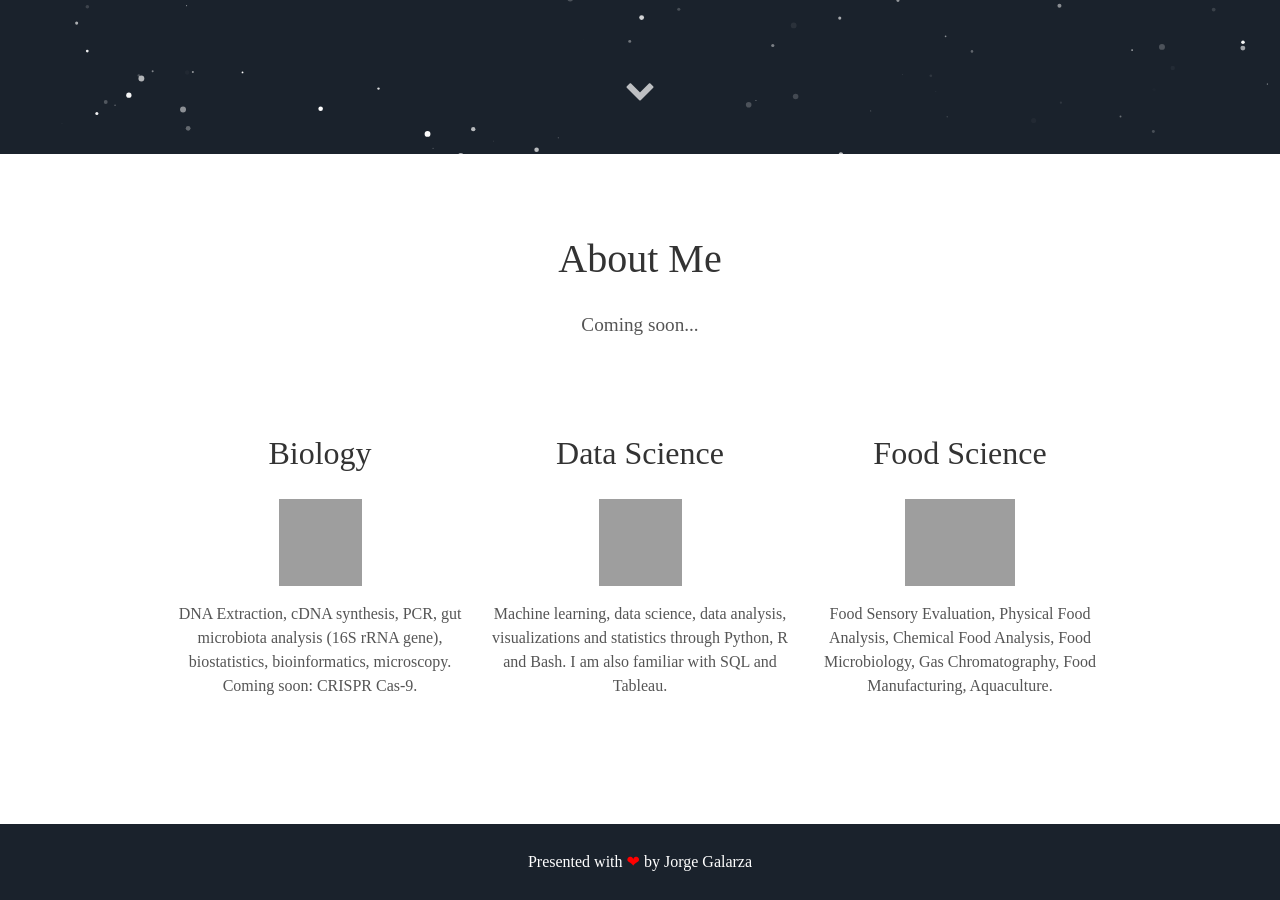
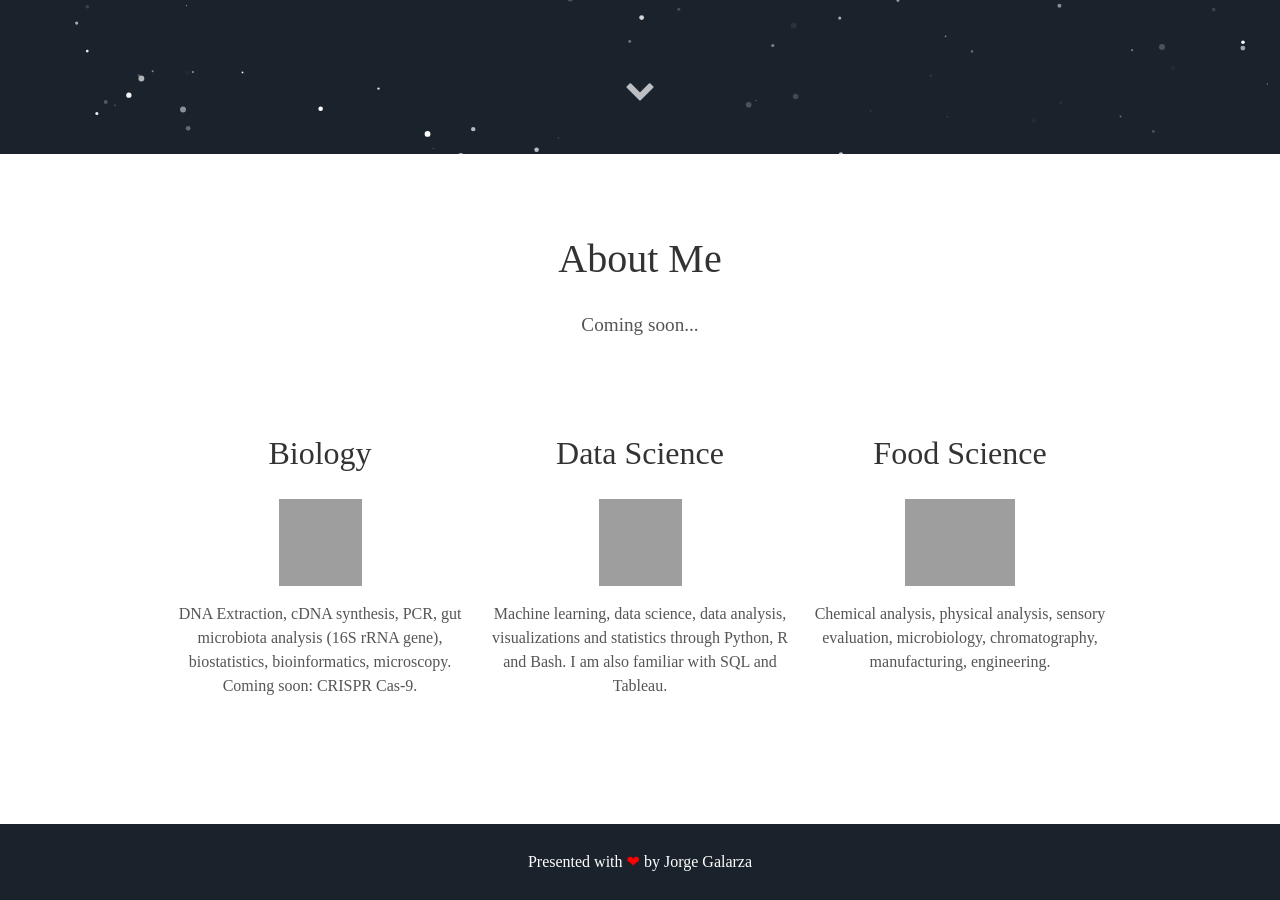
Before and after one commit to jorgegalarza1/jorgegalarza1.github.io, a Jekyll site: the page built from index.html, in a window 1280 px wide and 900 px high, scrolled down 746 px, cut to the strip 0-900 px from the top of the window. Built offline with Jekyll 4.4.1, drawn with Linux system fonts in a browser that asks for light colours; some web fonts are replaced; grey boxes are pictures that could not be loaded.

Commit message:
Update about.html

```diff
--- a/_includes/about.html
+++ b/_includes/about.html
@@ -19,6 +19,6 @@
     <h2>Food Science</h2>
       <img style="display: block;-webkit-user-select: none;margin: auto;background-color: hsl(0, 0%, 100%);transition: background-color 300ms;" src="https://cdn.dribbble.com/users/7455/screenshots/952070/food-science-final.png" width="110" height="87">
     </svg>
-    <p>Food Sensory Evaluation, Physical Food Analysis, Chemical Food Analysis, Food Microbiology, Gas Chromatography, Food Manufacturing, Aquaculture.</p>
+    <p>Chemical analysis, physical analysis, sensory evaluation, microbiology, chromatography, manufacturing, engineering.</p>
   </div>
 </div>
```
